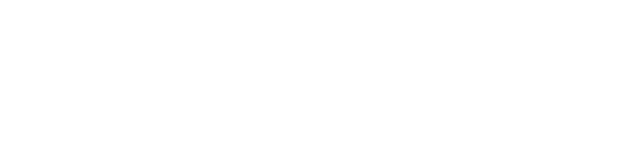
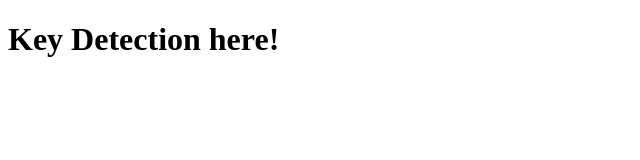
Before and after one commit to SergioPizarro/Javascript30, a plain HTML site: page Key-Sequence-Detection-12/index.html in a window 1280 px wide. Shown: the whole page, without its empty margins (0-640 px from the left). Drawn offline with Linux system fonts and the light colour scheme.

Commit message:
start of the project

```diff
--- a/Key-Sequence-Detection-12/index.html
+++ b/Key-Sequence-Detection-12/index.html
@@ -6,6 +6,9 @@
   <script type="text/javascript" src="https://www.cornify.com/js/cornify.js"></script>
 </head>
 <body>
+  <h1>Key Detection here!</h1>
+
+
 <script src="javascript.js"></script>
 </body>
 </html>
```
